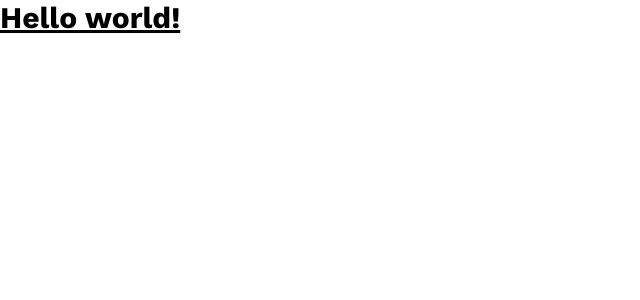
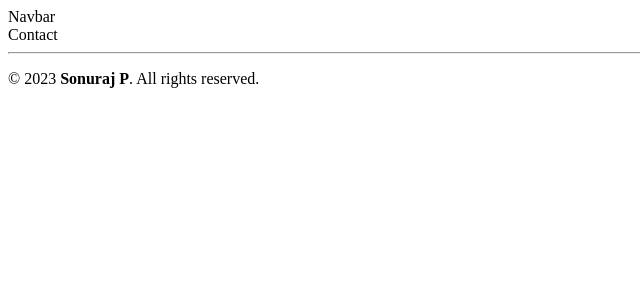
Before and after one commit to sonurajp/3D-Portfolio, a React (Vite) app: page /contact in a window 1280 px wide. Shown: the top 300 px of the page, without its empty margins (0-640 px from the left). Built offline with nearby package versions, Linux system fonts and the light colour scheme.

Commit message:
add pages files

```diff
--- a/package.json
+++ b/package.json
@@ -11,7 +11,8 @@
   },
   "dependencies": {
     "react": "^18.2.0",
-    "react-dom": "^18.2.0"
+    "react-dom": "^18.2.0",
+    "react-router-dom": "^6.18.0"
   },
   "devDependencies": {
     "@types/react": "^18.2.15",
--- a/src/App.jsx
+++ b/src/App.jsx
@@ -1,10 +1,35 @@
-import React from "react";
-import "./index.css";
+import { Route, BrowserRouter as Router, Routes } from "react-router-dom";
+
+import About from "./pages/About";
+import Projects from "./pages/Projects";
+import Contact from "./pages/Contact";
+import Navbar from "./components/Navbar";
+import Home from "./pages/Home";
+import Footer from "./components/Footer";
+
 const App = () => {
   return (
-    <div>
-      <h1 className="text-3xl font-bold underline">Hello world!</h1>
-    </div>
+    <main className="bg-slate-300/20">
+      <Router>
+        <Navbar />
+        <Routes>
+          <Route path="/" element={<Home />} />
+          <Route
+            path="/*"
+            element={
+              <>
+                <Routes>
+                  <Route path="/about" element={<About />} />
+                  <Route path="/projects" element={<Projects />} />
+                  <Route path="/contact" element={<Contact />} />
+                </Routes>
+                <Footer />
+              </>
+            }
+          />
+        </Routes>
+      </Router>
+    </main>
   );
 };
 
--- /dev/null
+++ b/src/components/Footer.jsx
@@ -0,0 +1,29 @@
+import { Link } from "react-router-dom";
+
+const Footer = () => {
+  return (
+    <footer className="footer font-poppins">
+      <hr className="border-slate-200" />
+
+      <div className="footer-container">
+        <p>
+          © 2023 <strong>Sonuraj P</strong>. All rights reserved.
+        </p>
+
+        <div className="flex gap-3 justify-center items-center">
+          {/* {socialLinks.map((link) => (
+            <Link key={link.name} to={link.link} target='_blank'>
+              <img
+                src={link.iconUrl}
+                alt={link.name}
+                className='w-6 h-6 object-contain'
+              />
+            </Link>
+          ))} */}
+        </div>
+      </div>
+    </footer>
+  );
+};
+
+export default Footer;
--- /dev/null
+++ b/src/components/Navbar.jsx
@@ -0,0 +1,7 @@
+import React from "react";
+
+const Navbar = () => {
+  return <div>Navbar</div>;
+};
+
+export default Navbar;
--- /dev/null
+++ b/src/pages/About.jsx
@@ -0,0 +1,7 @@
+import React from "react";
+
+const About = () => {
+  return <div>About</div>;
+};
+
+export default About;
--- /dev/null
+++ b/src/pages/Contact.jsx
@@ -0,0 +1,7 @@
+import React from "react";
+
+const Contact = () => {
+  return <div>Contact</div>;
+};
+
+export default Contact;
--- /dev/null
+++ b/src/pages/Home.jsx
@@ -0,0 +1,7 @@
+import React from "react";
+
+const Home = () => {
+  return <div>Home</div>;
+};
+
+export default Home;
--- /dev/null
+++ b/src/pages/Projects.jsx
@@ -0,0 +1,7 @@
+import React from "react";
+
+const Projects = () => {
+  return <div>Projects</div>;
+};
+
+export default Projects;
```
Also changed, not shown: 1 other file (tests, documents, lock files or other folders).
